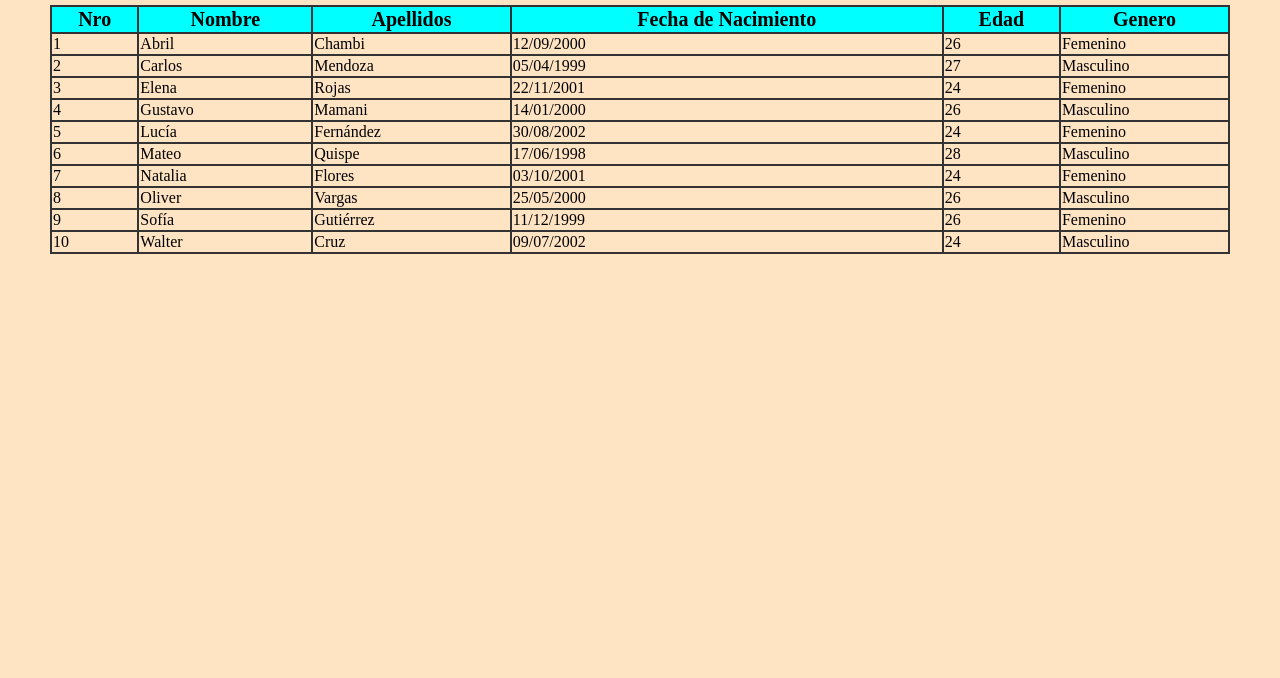
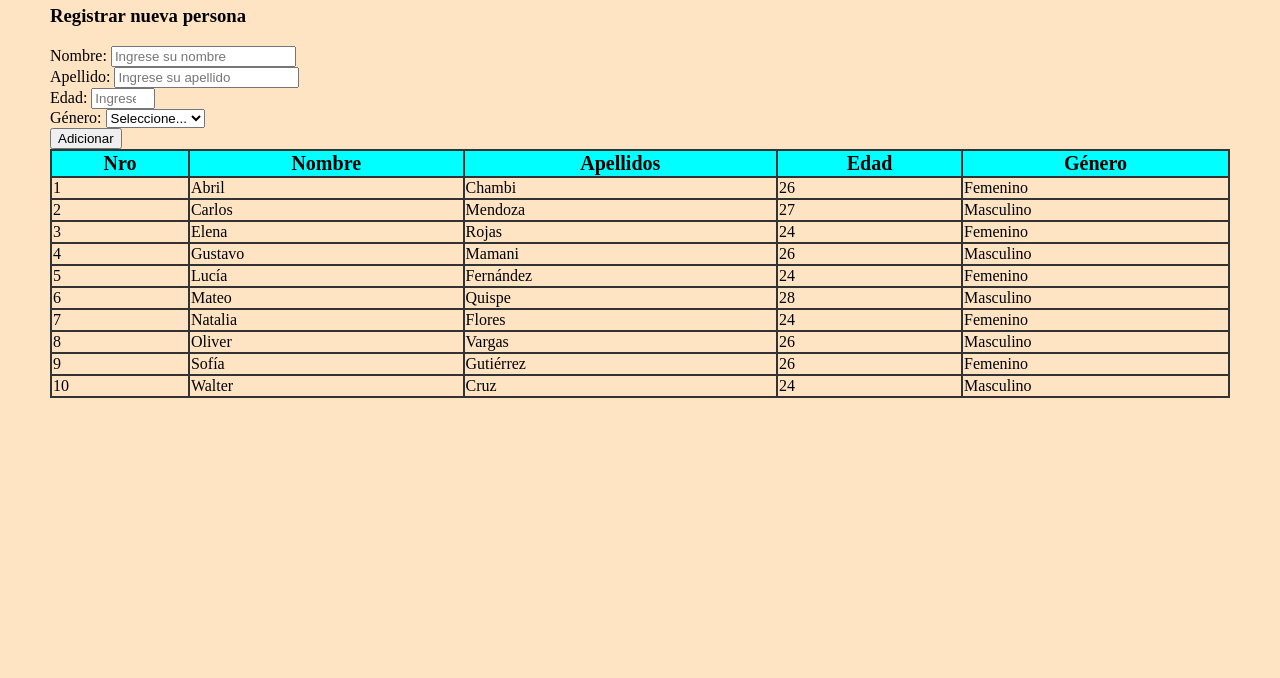
Before and after one commit to yhadilsio21-creator/Proyecto-de-Sistemas2026, a plain HTML site: page 12.clase170926/index.html in a window 1280 px wide. Shown: the part 122-800 px from the top of the page. Drawn offline with Linux system fonts and the light colour scheme.

Commit message:
Trabajo de Hoy

```diff
--- a/12.clase170926/Script/Ejemplo1.js
+++ b/12.clase170926/Script/Ejemplo1.js
@@ -1,36 +1,59 @@
 const listaEstudiantes = [
-  { nro: 1, nombre: "Abril", apellido: "Chambi", fecNac: "12/09/2000", edad: "26", genero: "Femenino" },
-  { nro: 2, nombre: "Carlos", apellido: "Mendoza", fecNac: "05/04/1999", edad: "27", genero: "Masculino" },
-  { nro: 3, nombre: "Elena", apellido: "Rojas", fecNac: "22/11/2001", edad: "24", genero: "Femenino" },
-  { nro: 4, nombre: "Gustavo", apellido: "Mamani", fecNac: "14/01/2000", edad: "26", genero: "Masculino" },
-  { nro: 5, nombre: "Lucía", apellido: "Fernández", fecNac: "30/08/2002", edad: "24", genero: "Femenino" },
-  { nro: 6, nombre: "Mateo", apellido: "Quispe", fecNac: "17/06/1998", edad: "28", genero: "Masculino" },
-  { nro: 7, nombre: "Natalia", apellido: "Flores", fecNac: "03/10/2001", edad: "24", genero: "Femenino" },
-  { nro: 8, nombre: "Oliver", apellido: "Vargas", fecNac: "25/05/2000", edad: "26", genero: "Masculino" },
-  { nro: 9, nombre: "Sofía", apellido: "Gutiérrez", fecNac: "11/12/1999", edad: "26", genero: "Femenino" },
-  { nro: 10, nombre: "Walter", apellido: "Cruz", fecNac: "09/07/2002", edad: "24", genero: "Masculino" }
+  { nro: 1, nombre: "Abril", apellido: "Chambi", edad: 26, genero: "Femenino" },
+  { nro: 2, nombre: "Carlos", apellido: "Mendoza", edad: 27, genero: "Masculino" },
+  { nro: 3, nombre: "Elena", apellido: "Rojas", edad: 24, genero: "Femenino" },
+  { nro: 4, nombre: "Gustavo", apellido: "Mamani", edad: 26, genero: "Masculino" },
+  { nro: 5, nombre: "Lucía", apellido: "Fernández", edad: 24, genero: "Femenino" },
+  { nro: 6, nombre: "Mateo", apellido: "Quispe", edad: 28, genero: "Masculino" },
+  { nro: 7, nombre: "Natalia", apellido: "Flores", edad: 24, genero: "Femenino" },
+  { nro: 8, nombre: "Oliver", apellido: "Vargas", edad: 26, genero: "Masculino" },
+  { nro: 9, nombre: "Sofía", apellido: "Gutiérrez", edad: 26, genero: "Femenino" },
+  { nro: 10, nombre: "Walter", apellido: "Cruz", edad: 24, genero: "Masculino" }
 ];
-function mostrarEstudiantes()
-    {
-        const datos=document.getElementById("datos");
-        datos.innerHTML="";
-        let fila="";
-        listaEstudiantes.forEach(
-            est=>{
-              fila=`
+function mostrarEstudiantes() {
+    const datos = document.getElementById("datos");
+    if (!datos) return;
+    datos.innerHTML = "";
+    let contenidoTabla = "";
+    listaEstudiantes.forEach(est => {
+        contenidoTabla += `
             <tr>
          <td>${est.nro}</td>
          <td>${est.nombre}</td>
          <td>${est.apellido}</td>
-    <td>${est.fecNac}</td>
          <td>${est.edad}</td>
          <td>${est.genero}</td>
             </tr>
         `;
-              datos.innerHTML+=fila;
-
+    });
+    datos.innerHTML = contenidoTabla;
 }
-        );
-
+function Adicionar() {
+    const inputNombre = document.getElementById('nombre');
+    const inputApellido = document.getElementById('apellido');
+    const inputEdad = document.getElementById('edad');
+    const selectGenero = document.getElementById('genero');
+    const nombre = inputNombre.value.trim();
+    const apellido = inputApellido.value.trim();
+    const edad = inputEdad.value.trim();
+    const genero = selectGenero.value;
+    if (!nombre || !apellido || !edad || !genero) {
+        alert("Completa todos los campos del formulario.");
+        return;
+    }
+    const nuevoEstudiante = {
+        nro: listaEstudiantes.length + 1,
+        nombre: nombre,
+        apellido: apellido,
+        edad: parseInt(edad, 10),
+        genero: genero
+    };
+    listaEstudiantes.push(nuevoEstudiante);
+    mostrarEstudiantes();
+    inputNombre.value = '';
+    inputApellido.value = '';
+    inputEdad.value = '';
+    selectGenero.value = '';
+    inputNombre.focus();
 }
 mostrarEstudiantes();
--- a/12.clase170926/index.html
+++ b/12.clase170926/index.html
@@ -1,23 +1,59 @@
 <!DOCTYPE html>
-<html lang="en">
+<html lang="es">
 <head>
     <meta charset="UTF-8">
     <meta name="viewport" content="width=device-width, initial-scale=1.0">
-    <title>Document</title>
+    <title>Listado de Estudiantes</title>
     <link rel="stylesheet" href="../assets/css/miestilo11.css">
 </head>
 <body>
-    <h1 class="titulo">Creacion de Tabla</h1>
+
+    <header>
+        <h1 class="titulo">Creación de Tabla</h1>
         <h2 class="titulo1">Listado de Estudiantes</h2>
+    </header>
+
+    <main>
+        <section class="formulario-seccion">
+            <h3>Registrar nueva persona</h3>
+
+            <div class="control-formulario">
+                <label for="nombre">Nombre:</label>
+                <input type="text" id="nombre" placeholder="Ingrese su nombre">
+            </div>
+
+            <div class="control-formulario">
+                <label for="apellido">Apellido:</label>
+                <input type="text" id="apellido" placeholder="Ingrese su apellido">
+            </div>
+
+            <div class="control-formulario">
+                <label for="edad">Edad:</label>
+                <input type="number" id="edad" min="0" max="120" placeholder="Ingrese su edad">
+            </div>
+
+            <div class="control-formulario">
+                <label for="genero">Género:</label>
+                <select id="genero">
+                    <option value="">Seleccione...</option>
+                    <option value="Femenino">Femenino</option>
+                    <option value="Masculino">Masculino</option>
+                    <option value="Otro">Otro</option>
+                </select>
+            </div>
+
+            <button type="button" onclick="Adicionar()">Adicionar</button>
+        </section>
+
+        <section class="tabla-seccion">
             <table>
                 <thead>
                     <tr>
                         <th>Nro</th>
                         <th>Nombre</th>
                         <th>Apellidos</th>
-    <th>Fecha de Nacimiento</th>
                         <th>Edad</th>
-    <th>Genero</th>
+                        <th>Género</th>
                     </tr>
                 </thead>
                 <tbody id="datos">
@@ -25,12 +61,14 @@
                         <td>1</td>
                         <td>Abril</td>
                         <td>Chambi</td>
-    <td>12/09/2000</td>
                         <td>26</td>
                         <td>Femenino</td>
                     </tr>
                 </tbody>
             </table>
+        </section>
+    </main>
+
     <script src="./Script/Ejemplo1.js"></script>
 </body>
 </html>
```
Lines whose indentation alone changed are shown as unchanged.
